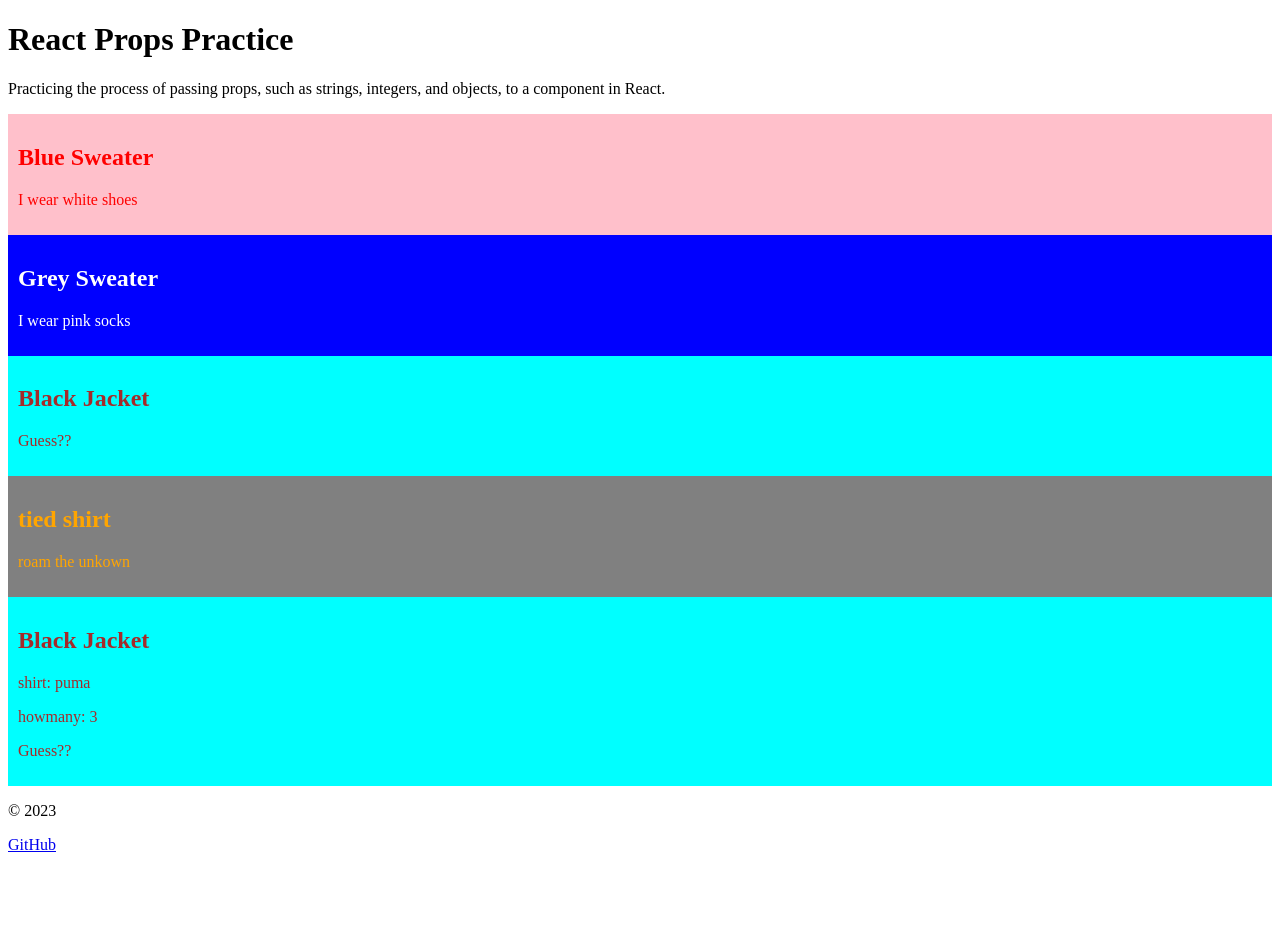
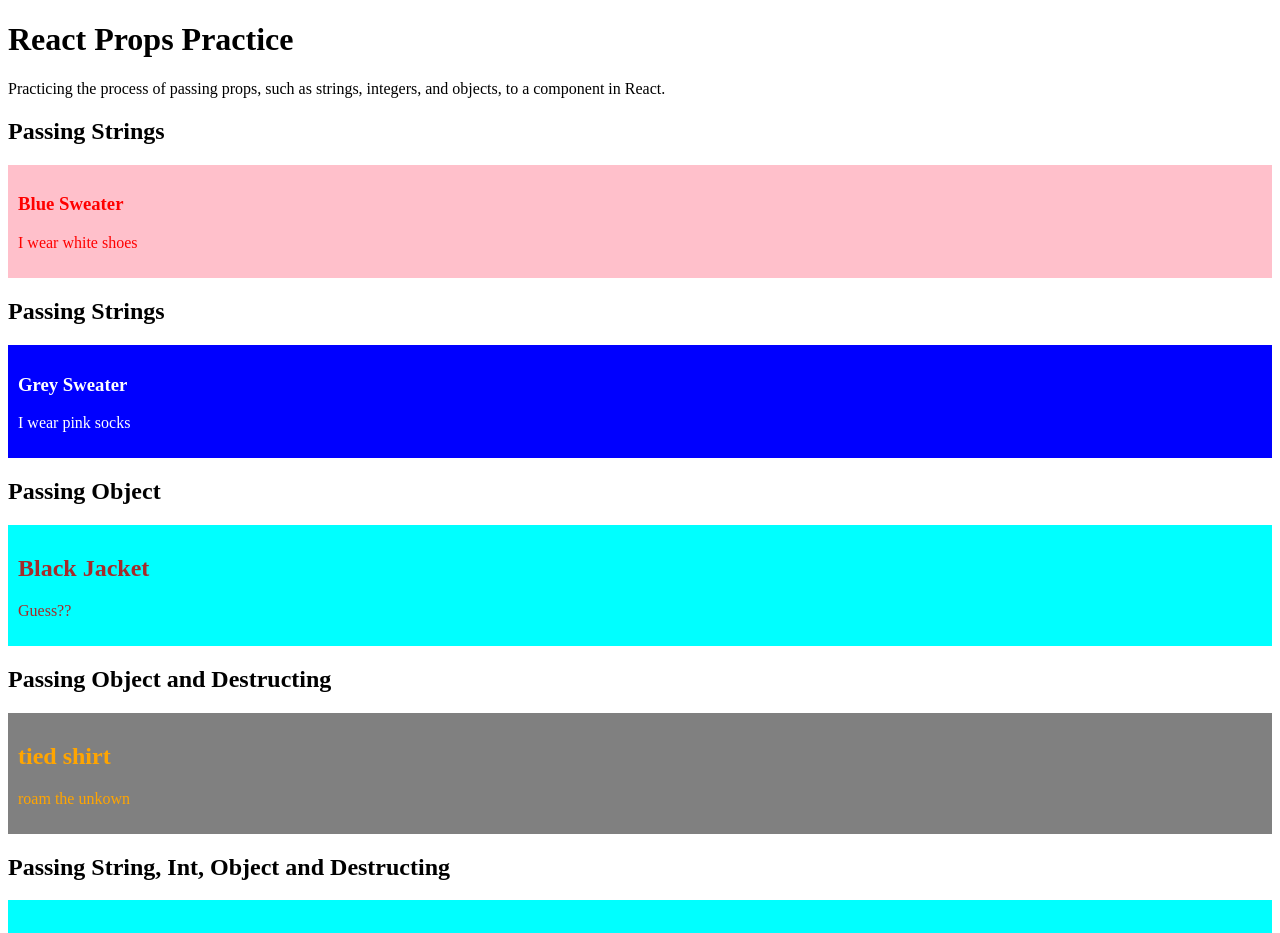
Before and after one commit to jsohndata/practice-react-props-c11, a React (Create React App) app: page / in a window 1280 px wide. Shown: the top 933 px of the page. Before the commit the page ends 870 px from the top, so only its background shows below. Built offline with nearby package versions, Linux system fonts and the light colour scheme.

Commit message:
ADDED additional header

```diff
--- a/src/components/Banner1.jsx
+++ b/src/components/Banner1.jsx
@@ -3,10 +3,13 @@
 export default function Banner1({ title, content, bgColor, fontColor }) {
 
   return (
-    <div className="banner-container"
-      style={{"backgroundColor": bgColor, "color": fontColor}}>
-      <h2>{title}</h2>
-      <p>{content}</p>
-    </div>
-  )
-}
+    <>
+      <h2>Passing Strings</h2>
+      <div className="banner-container"
+        style={{"backgroundColor": bgColor, "color": fontColor}}>
+        <h3>{title}</h3>
+        <p>{content}</p>
+      </div>
+    </>
+  );
+};
--- a/src/components/Banner2.jsx
+++ b/src/components/Banner2.jsx
@@ -1,10 +1,13 @@
 export default function Banner2 ({ info }) {
 
   return (
-    <div className="banner-container"
-      style={{"backgroundColor": info.bgColor, "color": info.fontColor}}>
-      <h2>{info.title}</h2>
-      <p>{info.content}</p>
-    </div>
-  )
-}
+    <>
+      <h2>Passing Object</h2>
+      <div className="banner-container"
+        style={{"backgroundColor": info.bgColor, "color": info.fontColor}}>
+        <h2>{info.title}</h2>
+        <p>{info.content}</p>
+      </div>
+    </>
+  );
+};
--- a/src/components/Banner3.jsx
+++ b/src/components/Banner3.jsx
@@ -1,10 +1,13 @@
 export default function Banner3({ data: { title, content, bgColor, fontColor}}) {
 
   return(
-    <div className="banner-container"
-      style={{"backgroundColor": bgColor, "color": fontColor}}>
-      <h2>{title}</h2>
-      <p>{content}</p>
+    <>
+      <h2>Passing Object and Destructing</h2>
+      <div className="banner-container"
+        style={{"backgroundColor": bgColor, "color": fontColor}}>
+        <h2>{title}</h2>
+        <p>{content}</p>
       </div>
+    </>
   );
 }
--- a/src/components/Banner4.jsx
+++ b/src/components/Banner4.jsx
@@ -1,6 +1,8 @@
 export default function Banner4({howMany, shirt, data: {title, content, bgColor, fontColor}}) {
 
   return (
+    <>
+      <h2>Passing String, Int, Object and Destructing</h2>
       <div className="banner-container"
       style={{"backgroundColor": bgColor, "color": fontColor}}>
         <h2>{title}</h2>
@@ -8,5 +10,6 @@
         <p>howmany: {howMany}</p>
         <p>{content}</p>
       </div>
+    </>
   )
 }
```
Also changed, not shown: 1 other file (tests, documents, lock files or other folders). Lines whose indentation alone changed are shown as unchanged.
